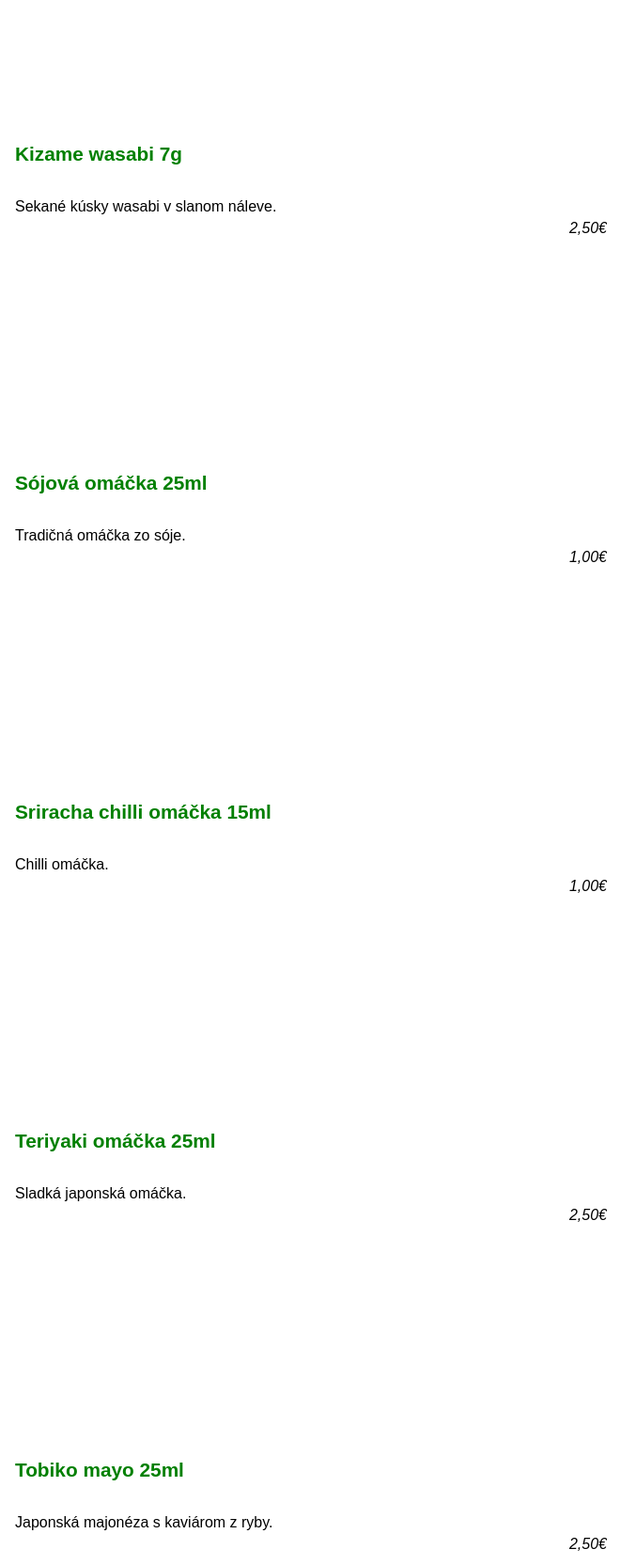
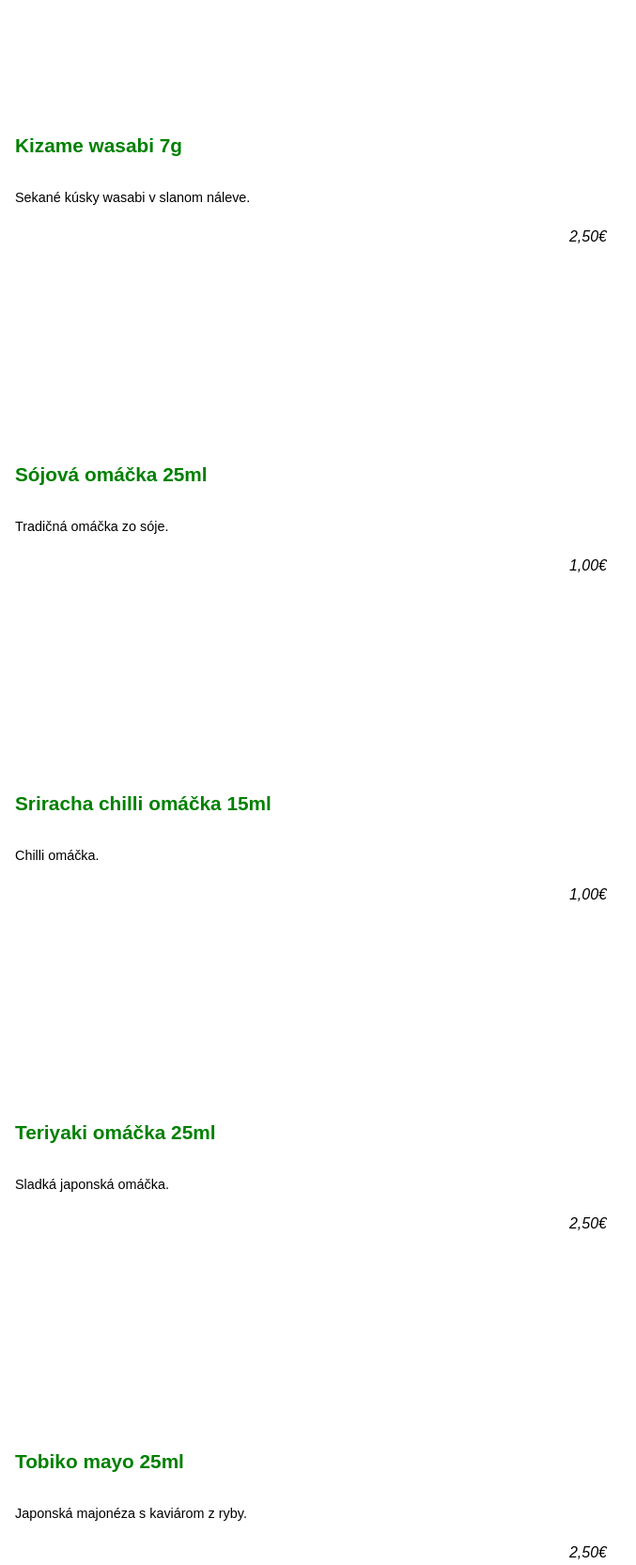
Before and after one commit to Tinka8/inf.html, a plain HTML site: page uloha4/extra.html in a window 1280 px wide. Shown: the part 536-2201 px from the top of the page at 94% size, 494-1171 px from the left. Drawn offline with nearby package versions, Linux system fonts and the light colour scheme; some packages are replaced by stand-ins of ours.

Commit message:
description class for texts in menu

```diff
--- a/uloha4/extra.html
+++ b/uloha4/extra.html
@@ -126,7 +126,7 @@
                 </div>
                 <div class="selection-text">
                     <div class="selection-title">Kizame wasabi 7g</div>
-                    Sekané kúsky wasabi v slanom náleve.
+                    <div class="selection-descr">Sekané kúsky wasabi v slanom náleve.</div>
                     <div class="selection-price">2,50€</div>
                 </div>
             </div>
@@ -146,7 +146,7 @@
                 </div>
                 <div class="selection-text">
                     <div class="selection-title">Sójová omáčka 25ml</div>
-                    Tradičná omáčka zo sóje.
+                    <div class="selection-descr">Tradičná omáčka zo sóje.</div>
                    <div class="selection-price">1,00€</div>
                 </div>
             </div>
@@ -162,7 +162,7 @@
                 </div>
                 <div class="selection-text">
                     <div class="selection-title">Sriracha chilli omáčka 15ml</div>
-                    Chilli omáčka.
+                    <div class="selection-descr">Chilli omáčka.</div>
                     <div class="selection-price">1,00€</div>
                 </div>
             </div>
@@ -182,7 +182,7 @@
                 </div>
                 <div class="selection-text">
                     <div class="selection-title">Teriyaki omáčka 25ml</div>
-                    Sladká japonská omáčka.
+                    <div class="selection-descr">Sladká japonská omáčka.</div>
                     <div class="selection-price">2,50€</div>
                 </div>
             </div>
@@ -202,7 +202,7 @@
                 </div>
                 <div class="selection-text">
                     <div class="selection-title">Tobiko mayo 25ml</div>
-                    Japonská majonéza s kaviárom z ryby.
+                    <div class="selection-descr">Japonská majonéza s kaviárom z ryby.</div>
                     <div class="selection-price">2,50€</div>
                 </div>
             </div>
@@ -218,7 +218,7 @@
                 </div>
                 <div class="selection-text">
                     <div class="selection-title">Sushi ryža 100g</div>
-                    Sushi ryža.
+                    <div class="selection-descr">Sushi ryža.</div>
                     <div class="selection-price">1,50€</div>
                 </div>
             </div>
@@ -238,7 +238,7 @@
                 </div>
                 <div class="selection-text">
                     <div class="selection-title">Zázvor 25g</div>
-                    Marinovaný zázvor v sladkom náleve.
+                    <div class="selection-descr">Marinovaný zázvor v sladkom náleve.</div>
                     <div class="selection-price">2,00€</div>
                 </div>
             </div>
```
